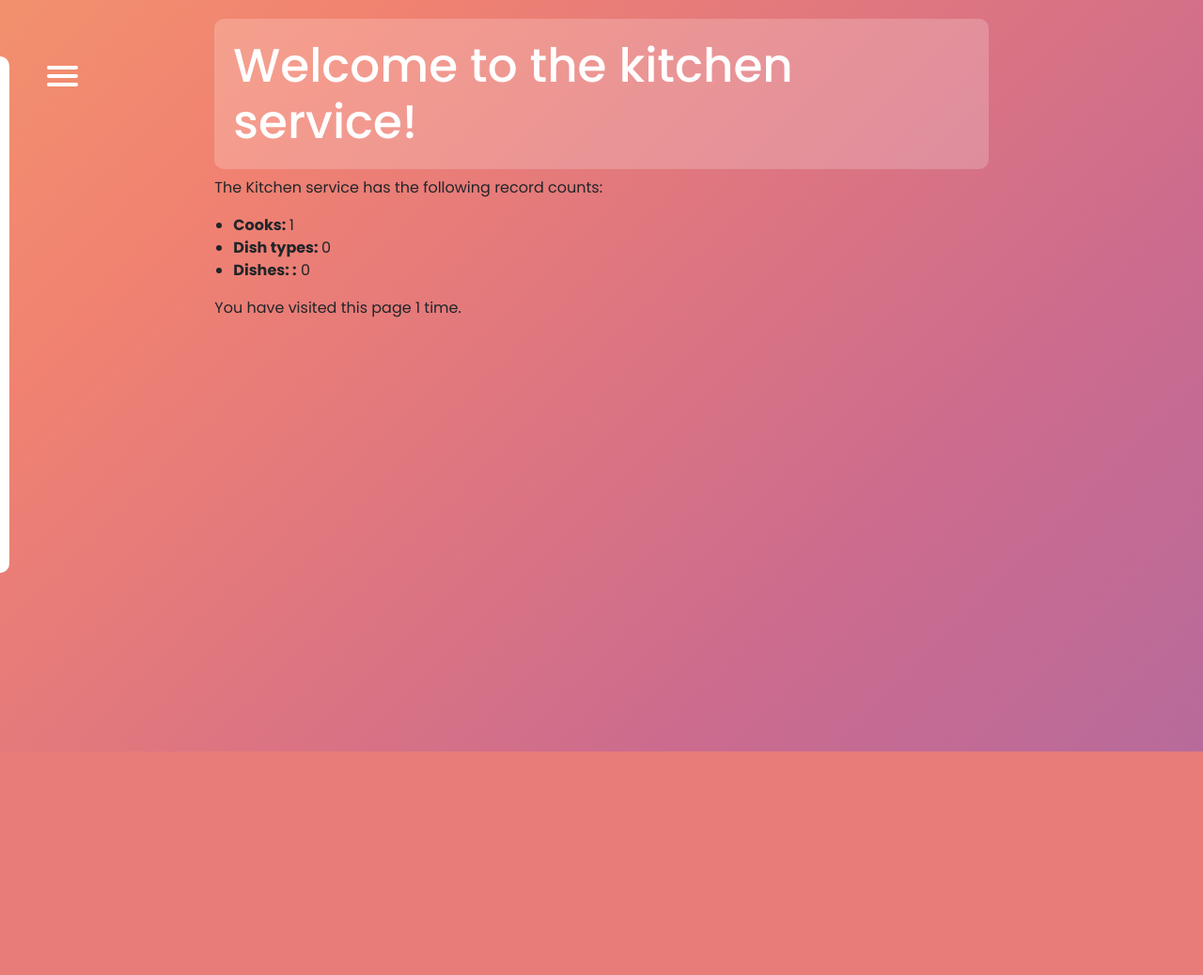
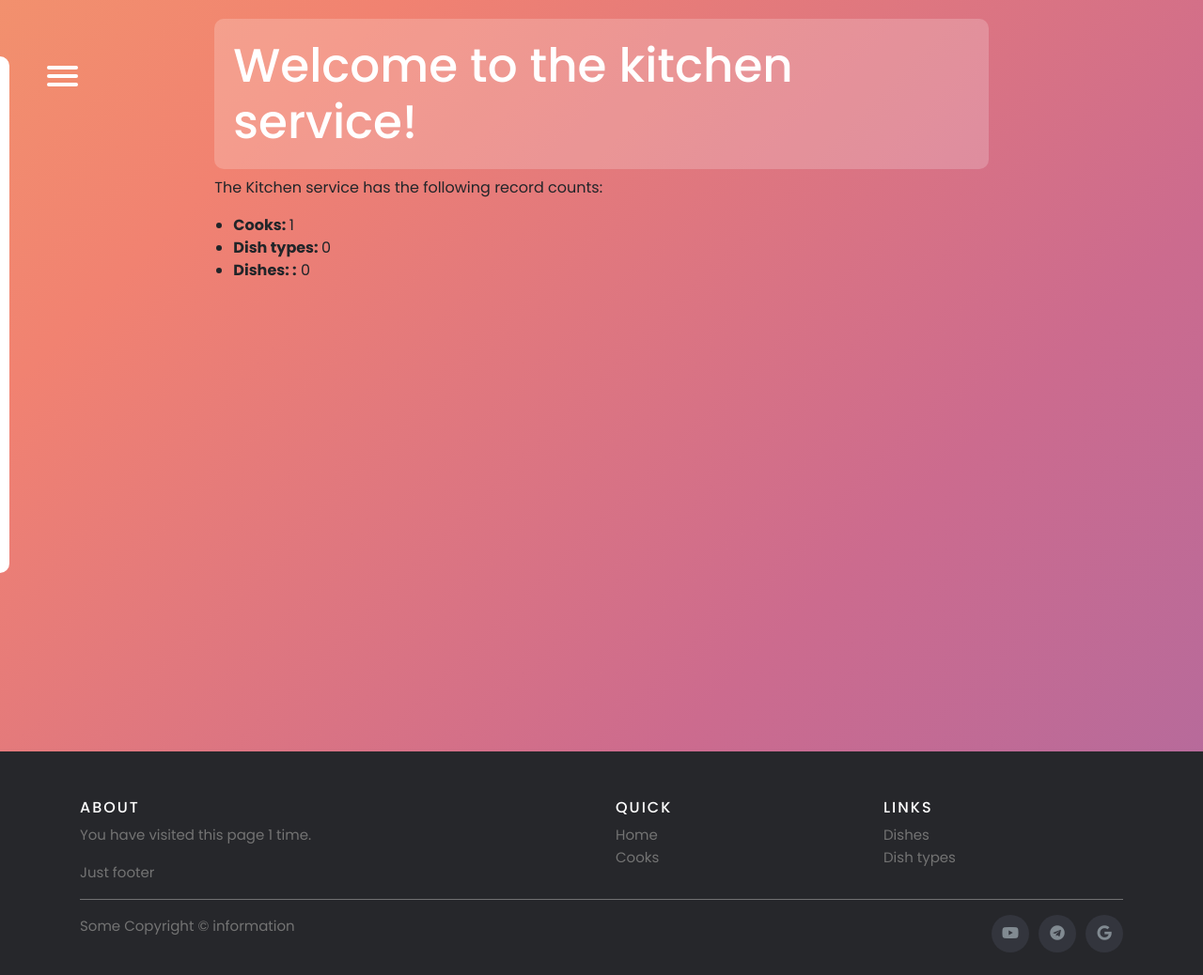
Before and after one commit to Anatolii-Poznyak/this_is_kitchen, a Django app: page / in a window 1280 px wide. Shown: the whole page at 94% size. Before the commit the page ends 800 px from the top, so only its background shows below. Run offline with Django 4.2, Linux system fonts and the light colour scheme; the visitor is signed in with stand-in values (Sample User, id 1); data comes from the database, SQL or seed files in the repository; data that the repository does not hold is empty; some libraries are stand-ins or nearby versions.

Commit message:
Add social network icons

```diff
--- a/static/kitchen/styles.css
+++ b/static/kitchen/styles.css
@@ -164,3 +164,163 @@ h1 {
 #menuToggle input:checked ~ ul {
   transform: none;
 }
+
+.site-footer
+{
+  background-color:#26272b;
+  padding:45px 0 20px;
+  font-size:15px;
+  line-height:24px;
+  color:#737373;
+}
+.site-footer hr
+{
+  border-top-color:#bbb;
+  opacity:0.5
+}
+.site-footer hr.small
+{
+  margin:20px 0
+}
+.site-footer h6
+{
+  color:#fff;
+  font-size:16px;
+  text-transform:uppercase;
+  margin-top:5px;
+  letter-spacing:2px
+}
+.site-footer a
+{
+  color:#737373;
+}
+.site-footer a:hover
+{
+  color:#3366cc;
+  text-decoration:none;
+}
+.footer-links
+{
+  padding-left:0;
+  list-style:none
+}
+.footer-links li
+{
+  display:block
+}
+.footer-links a
+{
+  color:#737373
+}
+.footer-links a:active,.footer-links a:focus,.footer-links a:hover
+{
+  color:#3366cc;
+  text-decoration:none;
+}
+.footer-links.inline li
+{
+  display:inline-block
+}
+.site-footer .social-icons
+{
+  text-align:right
+}
+.site-footer .social-icons a
+{
+  width:40px;
+  height:40px;
+  line-height:40px;
+  margin-left:6px;
+  margin-right:0;
+  border-radius:100%;
+  background-color:#33353d
+}
+.copyright-text
+{
+  margin:0
+}
+@media (max-width:991px)
+{
+  .site-footer [class^=col-]
+  {
+    margin-bottom:30px
+  }
+}
+@media (max-width:767px)
+{
+  .site-footer
+  {
+    padding-bottom:0
+  }
+  .site-footer .copyright-text,.site-footer .social-icons
+  {
+    text-align:center
+  }
+}
+.social-icons
+{
+  padding-left:0;
+  margin-bottom:0;
+  list-style:none
+}
+.social-icons li
+{
+  display:inline-block;
+  margin-bottom:4px
+}
+.social-icons li.title
+{
+  margin-right:15px;
+  text-transform:uppercase;
+  color:#96a2b2;
+  font-weight:700;
+  font-size:13px
+}
+.social-icons a{
+  background-color:#eceeef;
+  color:#818a91;
+  font-size:16px;
+  display:inline-block;
+  line-height:44px;
+  width:44px;
+  height:44px;
+  text-align:center;
+  margin-right:8px;
+  border-radius:100%;
+  -webkit-transition:all .2s linear;
+  -o-transition:all .2s linear;
+  transition:all .2s linear
+}
+.social-icons a:active,.social-icons a:focus,.social-icons a:hover
+{
+  color:#fff;
+  background-color:#29aafe
+}
+.social-icons.size-sm a
+{
+  line-height:34px;
+  height:34px;
+  width:34px;
+  font-size:14px
+}
+.social-icons a.telegram:hover
+{
+  background-color:#3b5998
+}
+.social-icons a.youtube:hover
+{
+  background-color:#00aced
+}
+.social-icons a.google:hover
+{
+  background-color:#ea4c89
+}
+@media (max-width:767px)
+{
+  .social-icons li.title
+  {
+    display:block;
+    margin-right:0;
+    font-weight:600
+  }
+}
--- a/templates/base.html
+++ b/templates/base.html
@@ -9,19 +9,15 @@
       href="https://cdn.jsdelivr.net/npm/bootstrap@4.5.3/dist/css/bootstrap.min.css"
       integrity="sha384-TX8t27EcRE3e/ihU7zmQxVncDAy5uIKz4rEkgIXeMed4M0jlfIDPvg6uqKI2xXr2"
       crossorigin="anonymous">
-
+  <link rel="stylesheet" href="https://cdnjs.cloudflare.com/ajax/libs/font-awesome/5.4.0/css/all.min.css" integrity="sha512-eBNnVs5xPOVglLWDGXyZnZZ2K2ixXhR/3aECgCpFnW2dGCd/yiqXZ6fcB3BubeA91kM6NX234b6Wrah8RiYAPA==" crossorigin="anonymous" referrerpolicy="no-referrer" />
   <!-- Add additional CSS in static file -->
   {% load static %}
   <link rel="stylesheet" href="{% static 'kitchen/styles.css' %}">
-
 
 </head>
 
 <body>
 <section>
-
-
-
   <div class="container-fluid">
     <div class="row">
       <div class="col-sm-2">
@@ -34,5 +30,6 @@
     </div>
   </div>
 </section>
+{% block footer %}{% include "includes/footer.html" %}{% endblock %}
 </body>
 </html>
--- /dev/null
+++ b/templates/includes/footer.html
@@ -0,0 +1,47 @@
+{% block footer %}
+     <footer class="site-footer">
+      <div class="container">
+        <div class="row">
+          <div class="col-sm-12 col-md-6">
+            <h6>About</h6>
+            <p class="text-justify">You have visited this page {{ num_visits }} time{{ num_visits|pluralize }}.</p>
+            Just footer
+          </div>
+
+          <div class="col-xs-6 col-md-3">
+            <h6>Quick</h6>
+            <ul class="footer-links">
+              <li><a href="{% url 'kitchen:index' %}">Home</a></li>
+              <li><a href="{% url 'kitchen:cook-list' %}">Cooks</a></li>
+
+            </ul>
+          </div>
+
+          <div class="col-xs-6 col-md-3">
+            <h6>Links</h6>
+            <ul class="footer-links">
+              <li><a href="{% url 'kitchen:dish-list' %}">Dishes</a></li>
+              <li><a href="{% url 'kitchen:dish-type-list' %}">Dish types</a></li>
+            </ul>
+          </div>
+        </div>
+        <hr>
+      </div>
+      <div class="container">
+        <div class="row">
+          <div class="col-md-8 col-sm-6 col-xs-12">
+            <p class="copyright-text">Some Copyright &copy; information
+            </p>
+          </div>
+
+          <div class="col-md-4 col-sm-6 col-xs-12">
+            <ul class="social-icons">
+              <li><a class="youtube" href="https://www.youtube.com/watch?v=dQw4w9WgXcQ"><i class="fab fa-youtube"></i></a></li>
+              <li><a class="telegram" href="https://t.me/Anatolii_pozniak"><i class="fab fa-telegram"></i></a></li>
+              <li><a class="google" href="https://www.google.com/"><i class="fab fa-google"></i></a></li>
+            </ul>
+          </div>
+        </div>
+      </div>
+    </footer>
+{% endblock %}
--- a/templates/includes/sidebar.html
+++ b/templates/includes/sidebar.html
@@ -1,42 +1,14 @@
-{#<ul class="sidebar-nav">#}
-{#  {% if user.is_authenticated %}#}
-{#    <li class="list-group-item">User: <a href="{{ user.get_absolute_url }}">{{ user.get_username }}</a></li>#}
-{#    <li class="list-group-item"><a href="{% url 'logout'%}?next={{request.path}}">Logout</a></li>#}
-{#  {% else %}#}
-{#    <li class="list-group-item"><a href="{% url 'login'%}?next={{request.path}}">Login</a></li>#}
-{#  {% endif %}#}
-{##}
-{#  <br>#}
-{##}
-{#  <li><a class="list-group-item" href="{% url 'kitchen:index' %}">Home</a></li>#}
-{#  <li><a class="list-group-item" href="{% url 'kitchen:cook-list' %}">Cooks</a></li>#}
-{#  <li><a class="list-group-item" href="{% url 'kitchen:dish-list' %}">Dishes</a></li>#}
-{#  <li><a class="list-group-item" href="{% url 'kitchen:dish-type-list' %}">Dish Types</a></li>#}
-{#</ul>#}
+
 <nav role="navigation">
   <div id="menuToggle">
-    <!--
-    A fake / hidden checkbox is used as click reciever,
-    so you can use the :checked selector on it.
-    -->
+
     <input type="checkbox" />
 
-    <!--
-    Some spans to act as a hamburger.
-
-    They are acting like a real hamburger,
-    not that McDonalds stuff.
-    -->
     <span></span>
     <span></span>
     <span></span>
 
-    <!--
-    Too bad the menu has to be inside of the button
-    but hey, it's pure CSS magic.
-    -->
     <ul id="menu">
-      {#<ul class="sidebar-nav">#}
       {% if user.is_authenticated %}
         User: <a href="{{ user.get_absolute_url }}"><li>{{ user.get_username }}</li></a>
         <a href="{% url 'logout'%}?next={{request.path}}"><li>Logout</li></a>
@@ -47,7 +19,6 @@
       <a href="{% url 'kitchen:cook-list' %}"><li>Cooks</li></a>
       <a href="{% url 'kitchen:dish-list' %}"><li>Dishes</li></a>
       <a href="{% url 'kitchen:dish-type-list' %}"><li>Dish Types</li></a>
-
     </ul>
   </div>
 </nav>
--- a/templates/kitchen/index.html
+++ b/templates/kitchen/index.html
@@ -10,8 +10,6 @@
     <li><strong>Dishes: :</strong> {{ num_dishes }}</li>
   </ul>
 
-  <p>You have visited this page
-      {{ num_visits }} time{{ num_visits|pluralize }}.
-  </p>
+
 
 {% endblock %}
```
